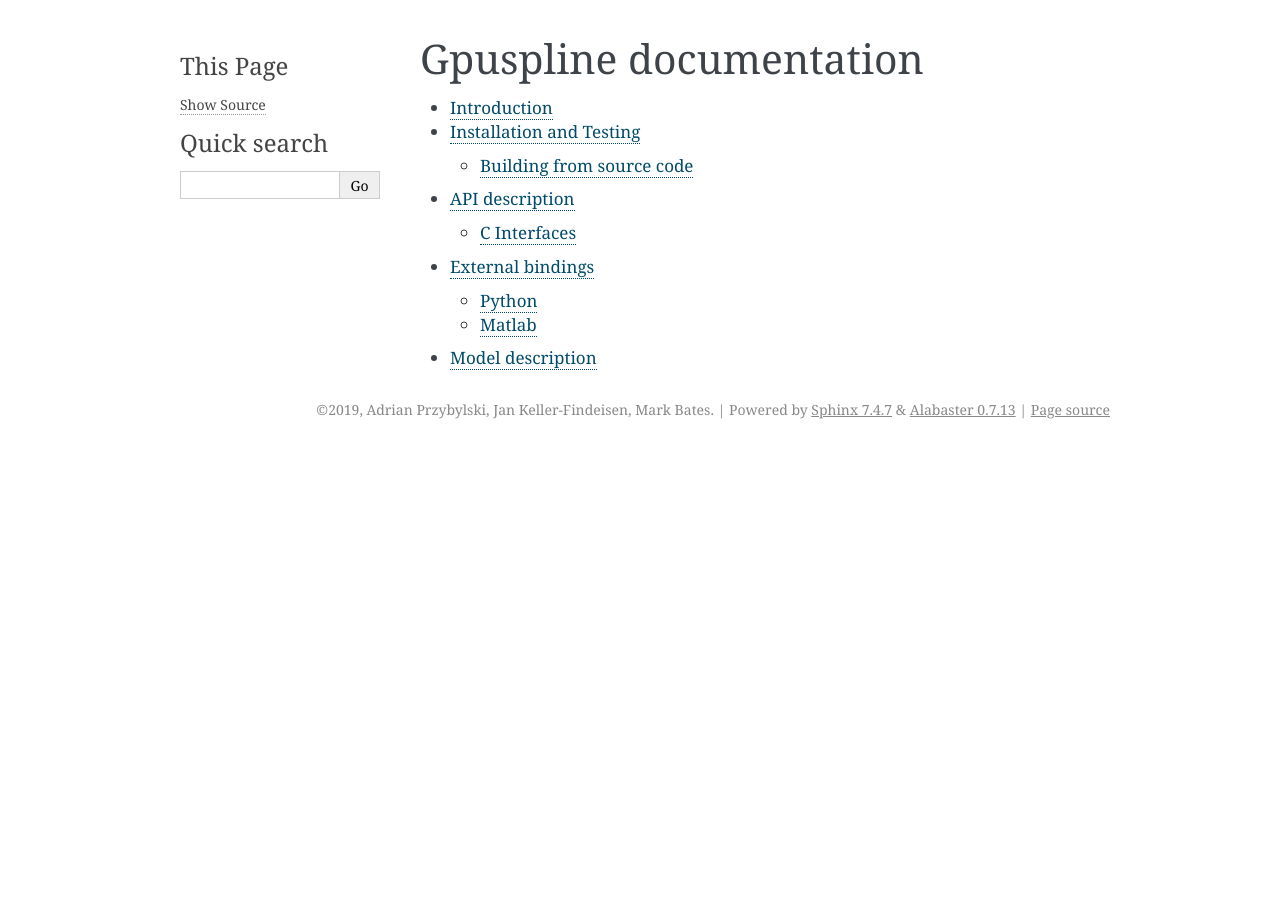
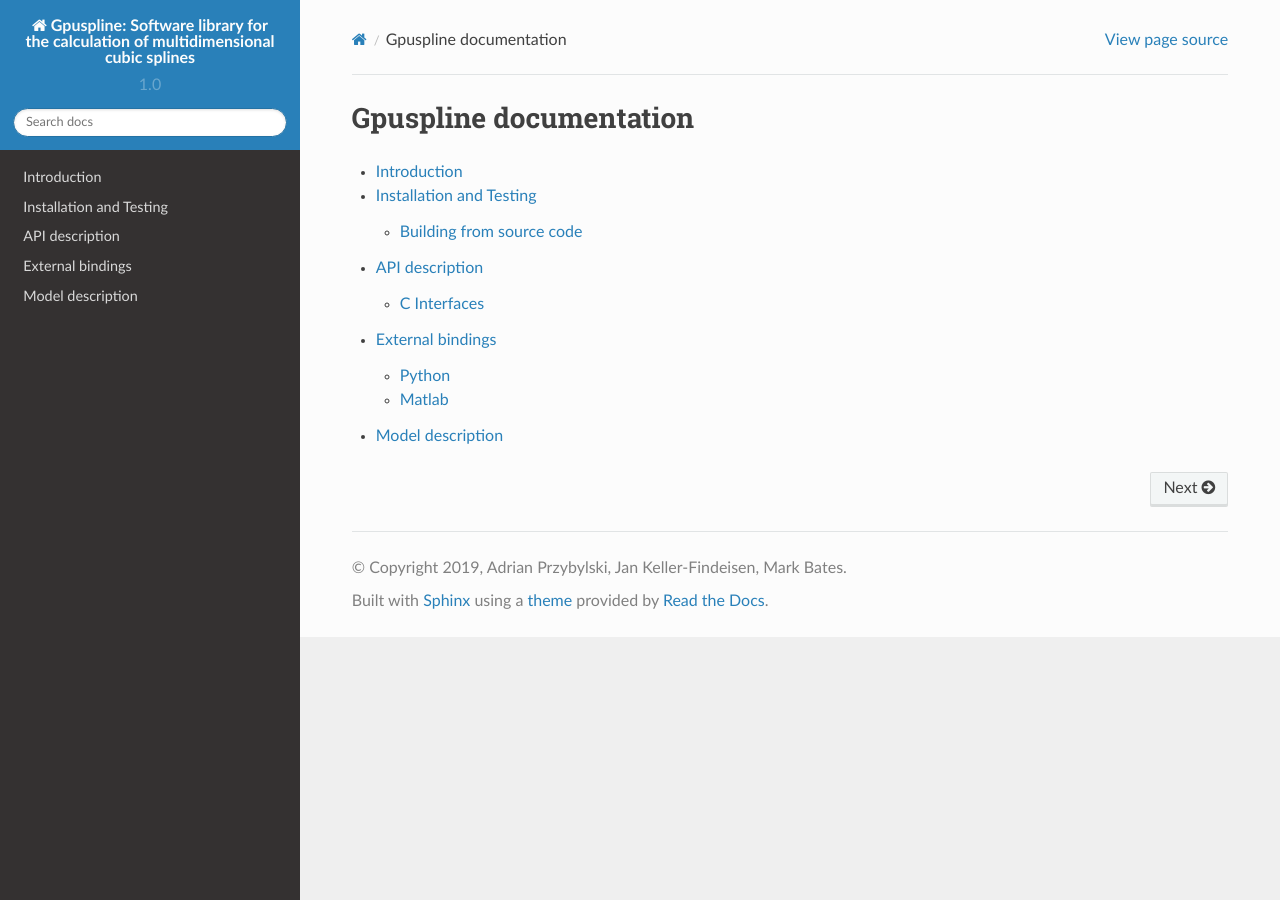
Before and after one commit to gpufit/Gpuspline, a Sphinx documentation site: the page built from docs/index.rst, in a window 1280 px wide. Built offline with Sphinx 7.4.7 and the Read the Docs theme 2.0.0, drawn with Linux system fonts in a browser that asks for light colours.

Commit message:
CMake updates to produce a Python package and wheel and configuration of the documentation output

```diff
--- a/docs/conf.py
+++ b/docs/conf.py
@@ -1,5 +1,6 @@
 #!/usr/bin/env python3
 # -*- coding: utf-8 -*-
+import sphinx_rtd_theme
 #
 # Gpuspline documentation build configuration file, created by
 # sphinx-quickstart on Thu Aug  8 11:39:54 2019.
@@ -31,7 +32,10 @@
 # Add any Sphinx extension module names here, as strings. They can be
 # extensions coming with Sphinx (named 'sphinx.ext.*') or your custom
 # ones.
-extensions = []
+extensions = [
+    'sphinx.ext.mathjax',
+    'sphinx.ext.todo'
+]
 
 # Add any paths that contain templates here, relative to this directory.
 templates_path = ['_templates']
@@ -46,7 +50,7 @@ source_suffix = '.rst'
 master_doc = 'index'
 
 # General information about the project.
-project = 'Gpuspline'
+project = 'Gpuspline: Software library for the calculation of multidimensional cubic splines'
 copyright = '2019, Adrian Przybylski, Jan Keller-Findeisen, Mark Bates'
 author = 'Adrian Przybylski, Jan Keller-Findeisen, Mark Bates'
 
@@ -87,7 +91,8 @@ todo_include_todos = False
 # The theme to use for HTML and HTML Help pages.  See the documentation for
 # a list of builtin themes.
 #
-html_theme = 'alabaster'
+html_theme = "sphinx_rtd_theme"
+html_theme_path = [sphinx_rtd_theme.get_html_theme_path()]
 
 # Theme options are theme-specific and customize the look and feel of a theme
 # further.  For a list of options available for each theme, see the
@@ -104,15 +109,22 @@ html_static_path = ['_static']
 # -- Options for HTMLHelp output ------------------------------------------
 
 # Output file base name for HTML help builder.
-htmlhelp_basename = 'Gpusplinedoc'
+htmlhelp_basename = 'Gpuspline'
 
 
 # -- Options for LaTeX output ---------------------------------------------
 
+from sphinx.highlighting import PygmentsBridge
+from pygments.formatters.latex import LatexFormatter
+class CustomLatexFormatter(LatexFormatter):
+    def __init__(self, **options):
+        super(CustomLatexFormatter, self).__init__(**options)
+        self.verboptions = r"formatcom=\footnotesize"
+PygmentsBridge.latex_formatter = CustomLatexFormatter
 latex_elements = {
     # The paper size ('letterpaper' or 'a4paper').
     #
-    # 'papersize': 'letterpaper',
+     'papersize': 'a4paper,oneside',
 
     # The font size ('10pt', '11pt' or '12pt').
     #
@@ -136,6 +148,8 @@ latex_documents = [
 ]
 
 
+latex_show_pagerefs = True
+latex_show_urls = 'no'
 # -- Options for manual page output ---------------------------------------
 
 # One entry per manual page. List of tuples
```
Also changed, not shown: 2 other files.
